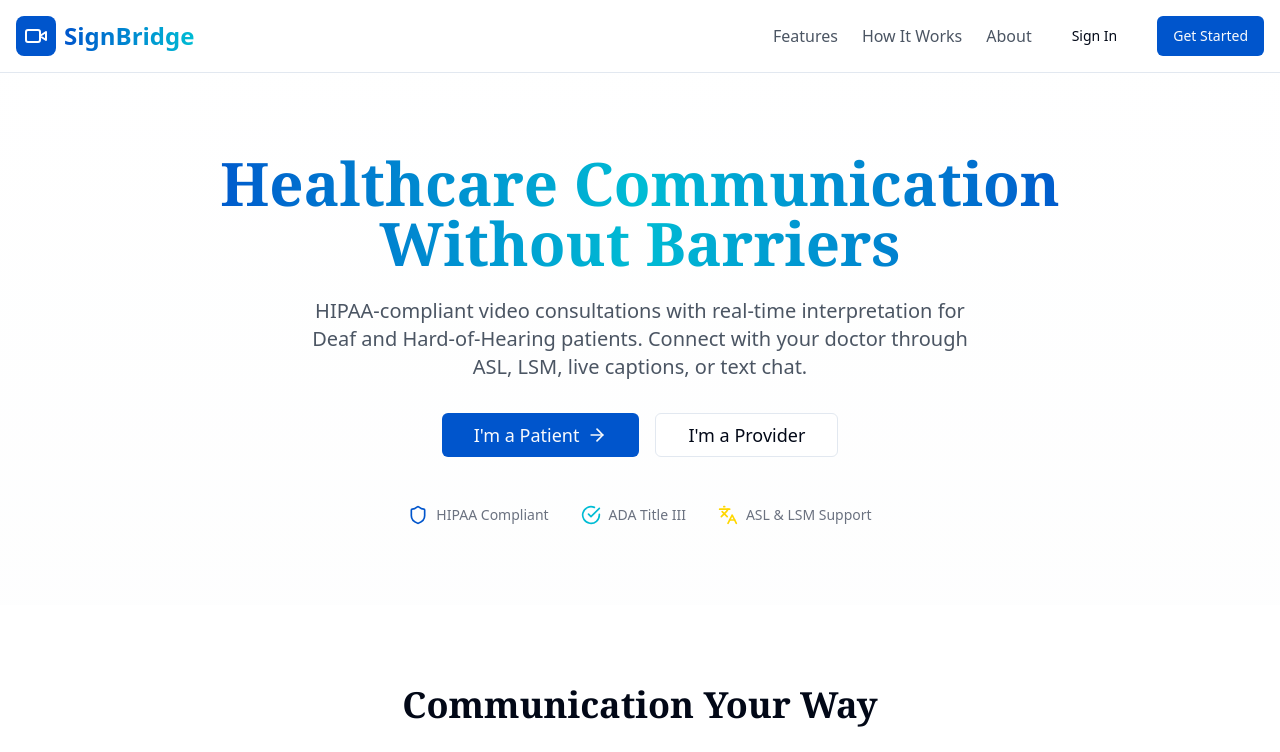
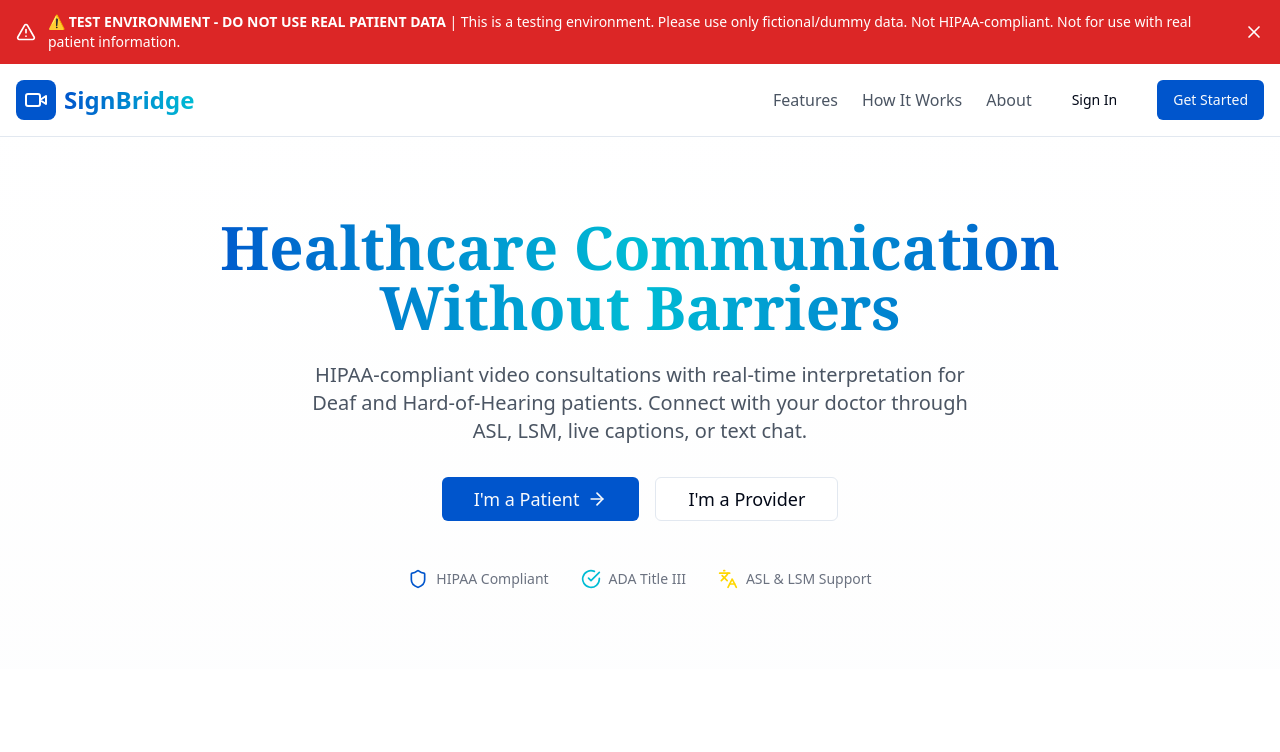
Before and after one commit to jesslearns017/signbridge, a Next.js app: page / in a window 1280 px wide. Shown: the top 752 px of the page. Built offline with nearby package versions, Linux system fonts and the light colour scheme.

Commit message:
feat: Add prominent test environment warning banner

```diff
--- a/src/app/layout.tsx
+++ b/src/app/layout.tsx
@@ -2,6 +2,7 @@ import './globals.css'
 import type { Metadata } from 'next'
 import { Inter, DM_Serif_Display } from 'next/font/google'
 import { Providers } from './providers'
+import { TestBanner } from '@/components/test-banner'
 
 const inter = Inter({ subsets: ['latin'], variable: '--font-inter' })
 const dmSerif = DM_Serif_Display({
@@ -36,6 +37,7 @@ export default function RootLayout({
     <html lang="en" suppressHydrationWarning>
       <head />
       <body className={`${inter.variable} ${dmSerif.variable} font-sans antialiased`}>
+        <TestBanner />
         <Providers>
           {children}
         </Providers>
--- /dev/null
+++ b/src/components/test-banner.tsx
@@ -0,0 +1,31 @@
+'use client'
+
+import { AlertTriangle, X } from 'lucide-react'
+import { useState } from 'react'
+
+export function TestBanner() {
+  const [isVisible, setIsVisible] = useState(true)
+
+  if (!isVisible) return null
+
+  return (
+    <div className="bg-red-600 text-white px-4 py-3 relative">
+      <div className="max-w-7xl mx-auto flex items-center justify-between gap-4">
+        <div className="flex items-center gap-3 flex-1">
+          <AlertTriangle className="w-5 h-5 flex-shrink-0" />
+          <div className="text-sm font-medium">
+            <strong>⚠️ TEST ENVIRONMENT - DO NOT USE REAL PATIENT DATA</strong>
+            <span className="hidden sm:inline"> | This is a testing environment. Please use only fictional/dummy data. Not HIPAA-compliant. Not for use with real patient information.</span>
+          </div>
+        </div>
+        <button
+          onClick={() => setIsVisible(false)}
+          className="text-white hover:text-gray-200 flex-shrink-0"
+          aria-label="Close warning"
+        >
+          <X className="w-5 h-5" />
+        </button>
+      </div>
+    </div>
+  )
+}
```
